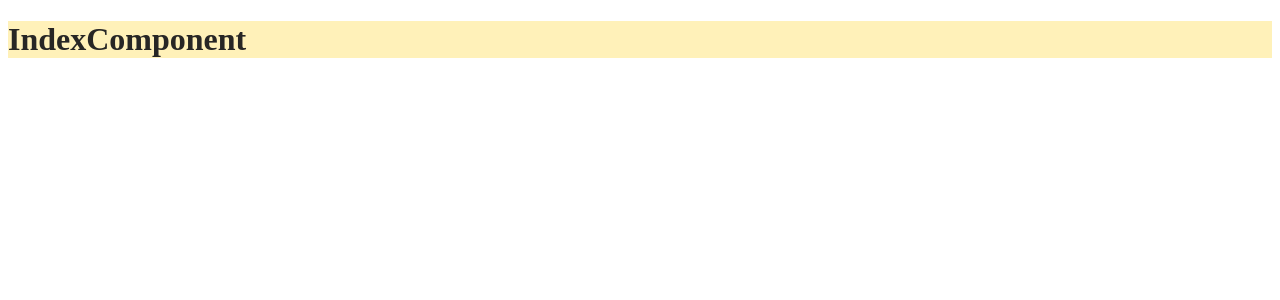
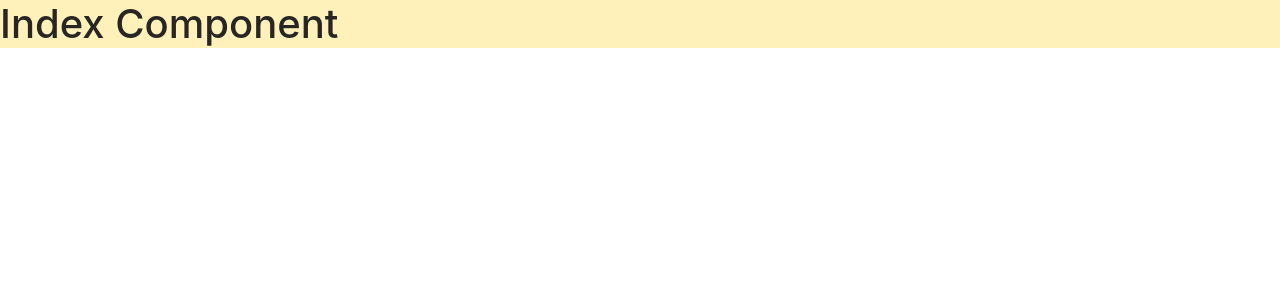
Before and after one commit to butvin/v2europa, a Vue app: page / in a window 1280 px wide. Shown: the top 300 px of the page. Built offline with nearby package versions, Linux system fonts and the light colour scheme.

Commit message:
installed bootstrap, router, axios packs & use its

```diff
--- a/src/App.vue
+++ b/src/App.vue
@@ -1,6 +1,12 @@
 <template>
   <div id="app">
-    <IndexComponent componentName="IndexComponent"/>
+<!--    <b-container>-->
+<!--      <b-row>-->
+<!--        <b-col>-->
+          <IndexComponent />
+<!--        </b-col>-->
+<!--      </b-row>-->
+<!--    </b-container>-->
   </div>
 </template>
 
--- a/src/components/IndexComponent.vue
+++ b/src/components/IndexComponent.vue
@@ -1,15 +1,12 @@
 <template>
   <div class="index-component">
-    <h1>{{ componentName }}</h1>
+    <h1>Index Component</h1>
   </div>
 </template>
 
 <script>
 export default {
-  name: 'IndexComponent',
-  props: {
-    componentName: String
-  }
+  name: 'IndexComponent'
 }
 </script>
 
--- a/src/main.js
+++ b/src/main.js
@@ -1,8 +1,27 @@
 import Vue from 'vue'
 import App from './App.vue'
 
+// Bootstrap 4
+import { BootstrapVue, IconsPlugin } from 'bootstrap-vue'
+import 'bootstrap/dist/css/bootstrap.css'
+import 'bootstrap-vue/dist/bootstrap-vue.css'
+// router
+import VueRouter from 'vue-router'
+// axios for http
+import axios from 'axios'
+import VueAxios from 'vue-axios'
+
+Vue.use(BootstrapVue)
+Vue.use(IconsPlugin)
+
+Vue.use(VueRouter)
+
+Vue.use(axios, VueAxios)
+
 Vue.config.productionTip = false
 
-new Vue({
+const app = new Vue({
   render: h => h(App)
-}).$mount('#app')
+})
+
+app.$mount('#app')
```
Also changed, not shown: package.json (+6 -1 lines), 1 other file (tests, documents, lock files or other folders).
